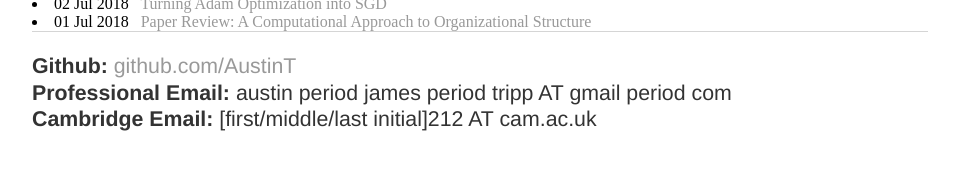
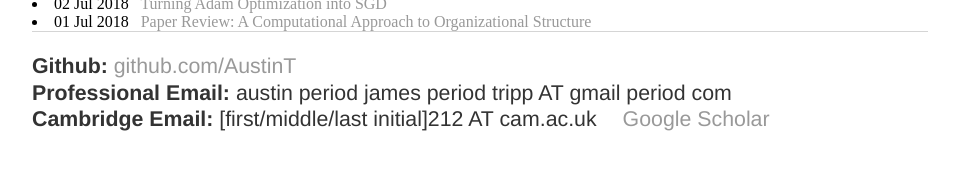
Before and after one commit to AustinT/AustinT.github.io, a Jekyll site: the page built from index.md, in a window 1280 px wide. Shown: the part 599-769 px from the top of the page, without its empty margins (160-1119 px from the left). Built offline with Jekyll 4.4.1, drawn with Linux system fonts in a browser that asks for light colours.

Commit message:
Add Google scholar to website footer.

```diff
--- a/_layouts/default.html
+++ b/_layouts/default.html
@@ -33,6 +33,8 @@
                     <li>Cambridge Email:
                             <span style="font-weight:normal">[first/middle/last initial]212 AT cam.ac.uk</span>
                     </li>
+                    <li> <span style="font-weight:normal"><a href="https://scholar.google.com/citations?user=WAvRaxMAAAAJ">Google Scholar</a></span>
+                    </li>
 				</ul>
 			</footer>
 		</body>
```
